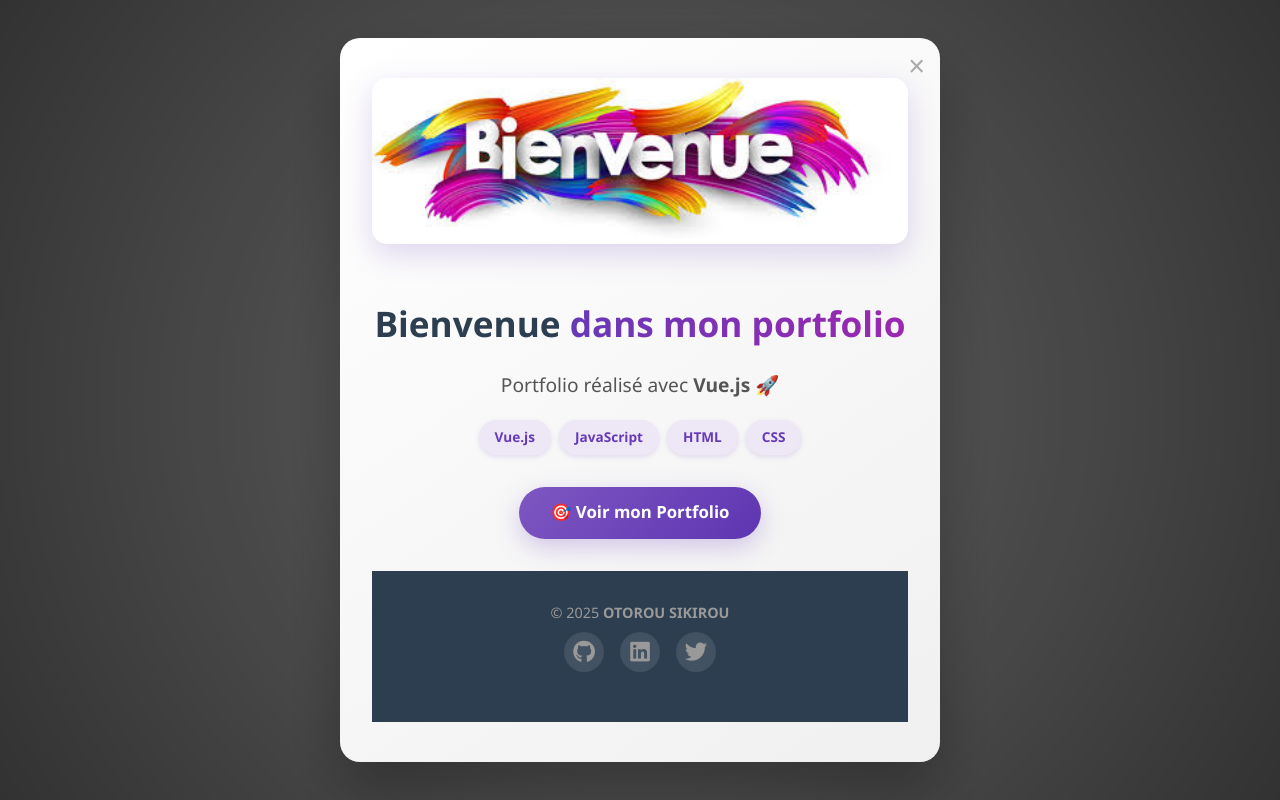
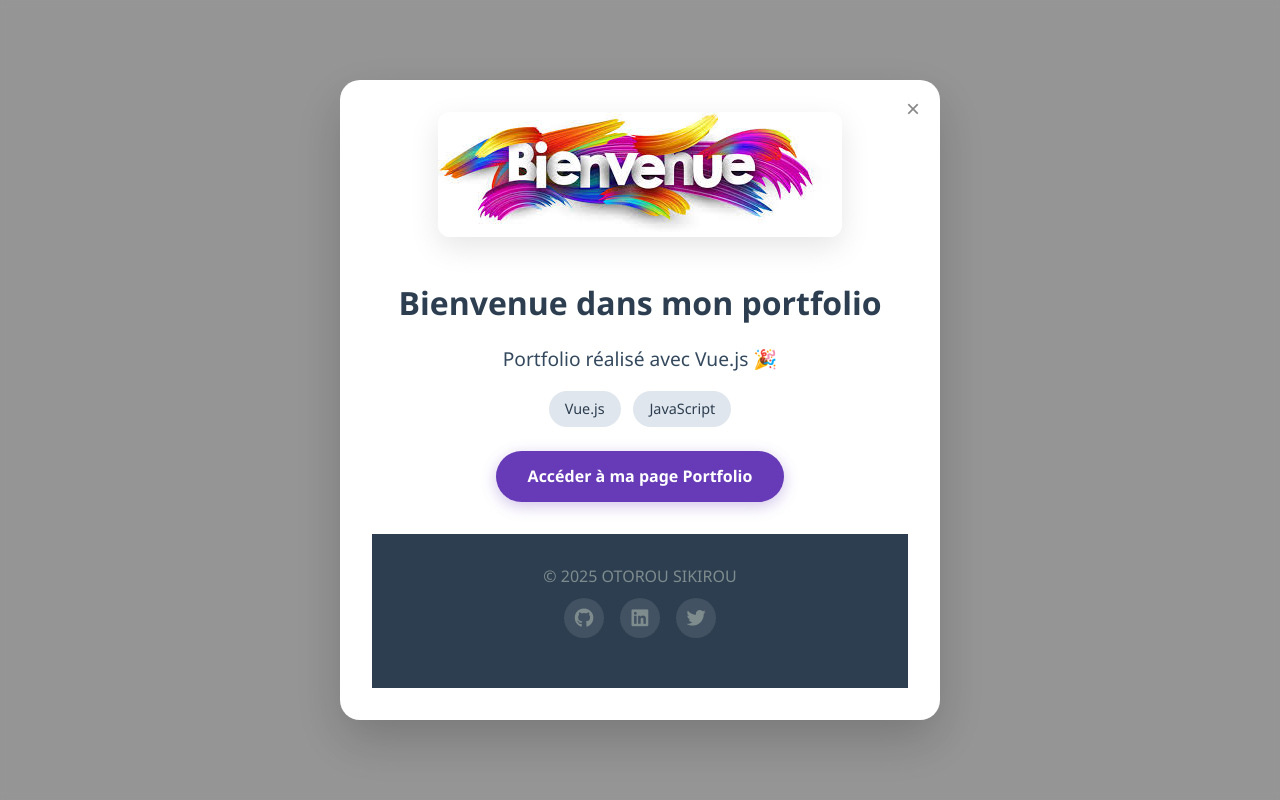
Before and after one commit to sikirou195/frontendPort, a Vue app: page / in a window 1280 px wide. Built offline with nearby package versions, Linux system fonts and the light colour scheme.

Commit message:
modification de home.vue

```diff
--- a/src/views/Home.vue
+++ b/src/views/Home.vue
@@ -1,27 +1,20 @@
 <template>
-  <div class="overlay" @click.self="$emit('close')">
+  <div class="overlay">
     <div class="popup">
       <button class="close-btn" @click="$emit('close')">×</button>
-
       <img :src="welcomeImage" alt="Bienvenue" class="welcome-img" />
-
-      <h1 class="title">
-        Bienvenue <span class="highlight">dans mon portfolio</span>
-      </h1>
-
-      <p class="message">Portfolio réalisé avec <strong>Vue.js</strong> 🚀</p>
+      <h1 class="title">Bienvenue dans mon portfolio</h1>
+      <p class="message">Portfolio réalisé avec Vue.js 🎉</p>
 
       <div class="tech-stack">
         <span class="tech-badge">Vue.js</span>
         <span class="tech-badge">JavaScript</span>
-        <span class="tech-badge">HTML</span>
-        <span class="tech-badge">CSS</span>
       </div>
 
-      <router-link to="/portofolio" class="btn">🎯 Voir mon Portfolio</router-link>
+      <router-link to="/portofolio" class="btn">Accéder à ma page Portfolio</router-link>
 
       <footer>
-        <p>© {{ currentYear }} <strong>OTOROU SIKIROU</strong></p>
+        <p>© {{ currentYear }} OTOROU SIKIROU</p>
         <div class="social-links">
           <a href="#" class="social-link" aria-label="GitHub"><i class="fab fa-github"></i></a>
           <a href="#" class="social-link" aria-label="LinkedIn"><i class="fab fa-linkedin"></i></a>
@@ -51,134 +44,111 @@ export default {
 
 .overlay {
   position: fixed;
-  inset: 0;
-  background: radial-gradient(circle at center, rgba(0, 0, 0, 0.6), rgba(0, 0, 0, 0.8));
-  backdrop-filter: blur(8px);
+  top: 0;
+  left: 0;
+  width: 100%;
+  height: 100%;
+  background: rgba(0, 0, 0, 0.4);
   display: flex;
   align-items: center;
   justify-content: center;
-  z-index: 9999;
-  animation: fadeIn 0.4s ease forwards;
-}
-
-@keyframes fadeIn {
-  from { opacity: 0 }
-  to { opacity: 1 }
+  z-index: 1000;
+  backdrop-filter: blur(5px);
 }
 
 .popup {
-  background: linear-gradient(145deg, #ffffff, #f0f0f0);
+  background: #ffffff;
+  padding: 2rem;
   border-radius: 20px;
-  padding: 2.5rem 2rem;
+  max-width: 600px;
   width: 90%;
-  max-width: 600px;
-  box-shadow: 0 30px 60px rgba(0, 0, 0, 0.3);
+  box-shadow: 0 20px 50px rgba(0, 0, 0, 0.2);
+  position: relative;
   text-align: center;
-  position: relative;
-  animation: popupIn 0.5s ease;
-  overflow: hidden;
+  animation: popupIn 0.3s ease-out;
 }
 
 @keyframes popupIn {
   from {
-    transform: scale(0.85) translateY(30px);
+    transform: scale(0.9);
     opacity: 0;
   }
   to {
-    transform: scale(1) translateY(0);
+    transform: scale(1);
     opacity: 1;
   }
 }
 
 .close-btn {
   position: absolute;
-  top: 12px;
-  right: 15px;
-  font-size: 1.8rem;
+  top: 15px;
+  right: 20px;
+  font-size: 1.5rem;
   background: none;
   border: none;
-  color: #aaa;
+  color: #888;
   cursor: pointer;
   transition: color 0.3s ease;
 }
 
 .close-btn:hover {
-  color: #000;
+  color: #333;
 }
 
 .title {
-  font-size: 2.2rem;
+  font-size: 2rem;
+  margin: 1rem 0;
   color: #2c3e50;
-  margin: 1.2rem 0;
   font-weight: bold;
 }
 
-.highlight {
-  color: #673ab7;
-  background: linear-gradient(90deg, #673ab7, #9c27b0);
-  -webkit-background-clip: text;
-  -webkit-text-fill-color: transparent;
-}
-
 .welcome-img {
-  width: 100%;
-  max-height: 250px;
-  object-fit: cover;
-  border-radius: 15px;
-  margin-bottom: 1.5rem;
-  box-shadow: 0 10px 30px rgba(103, 58, 183, 0.2);
-  transition: transform 0.3s ease;
-}
-
-.welcome-img:hover {
-  transform: scale(1.03);
+  max-width: 100%;
+  border-radius: 12px;
+  margin-bottom: 1rem;
+  box-shadow: 0 10px 30px rgba(0, 0, 0, 0.1);
 }
 
 .message {
   font-size: 1.2rem;
-  color: #555;
-  margin-bottom: 1rem;
+  color: #34495e;
+  margin: 1rem 0;
 }
 
 .tech-stack {
   display: flex;
-  flex-wrap: wrap;
-  gap: 0.5rem;
   justify-content: center;
-  margin: 1.2rem 0 2rem;
+  gap: 0.8rem;
+  margin-bottom: 1.5rem;
 }
 
 .tech-badge {
-  background: #ede7f6;
-  color: #673ab7;
+  background: #e0e6ed;
+  color: #2c3e50;
   padding: 0.4rem 1rem;
-  border-radius: 50px;
-  font-size: 0.85rem;
-  font-weight: 600;
-  box-shadow: 0 2px 5px rgba(103, 58, 183, 0.15);
-  transition: transform 0.2s ease;
-}
-
-.tech-badge:hover {
-  transform: scale(1.05);
+  border-radius: 20px;
+  font-size: 0.9rem;
+  font-weight: 500;
 }
 
 .btn {
-  display: inline-block;
   padding: 0.8rem 2rem;
-  background: linear-gradient(135deg, #7e57c2, #5e35b1);
+  font-size: 1rem;
+  background-color: #673ab7;
   color: white;
+  border: none;
   border-radius: 30px;
+  cursor: pointer;
   text-decoration: none;
+  transition: all 0.3s ease;
   font-weight: 600;
-  font-size: 1.05rem;
-  transition: all 0.3s ease;
-  box-shadow: 0 8px 25px rgba(126, 87, 194, 0.3);
+  box-shadow: 0 4px 15px rgba(103, 58, 183, 0.3);
 }
 
 .btn:hover {
+  background-color: #512da8;
   transform: translateY(-3px);
-  box-shadow: 0 10px 30px rgba(126, 87, 194, 0.5);
+  box-shadow: 0 6px 20px rgba(103, 58, 183, 0.4);
 }
 
 footer {
@@ -186,24 +156,23 @@ footer {
 }
 
 footer p {
-  color: #999;
-  font-size: 0.9rem;
+  color: #7f8c8d;
+  margin-bottom: 0.5rem;
 }
 
 .social-links {
   display: flex;
   justify-content: center;
-  margin-top: 0.5rem;
   gap: 1rem;
 }
 
 .social-link {
-  color: #999;
-  font-size: 1.4rem;
+  color: #7f8c8d;
+  font-size: 1.2rem;
   transition: color 0.3s ease;
 }
 
 .social-link:hover {
-  color: #7e57c2;
+  color: #673ab7;
 }
 </style>
```
